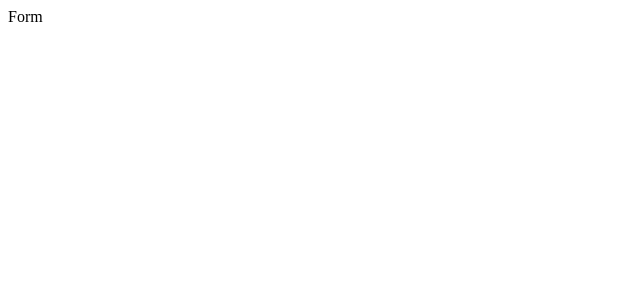
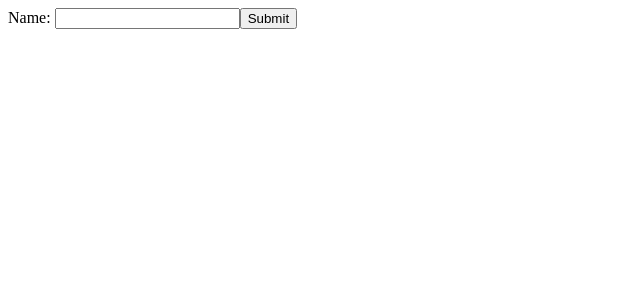
Before and after one commit to davi-p-oliveira-11/react-hook-form-example, a React (Vite) app: page / in a window 1280 px wide. Shown: the top 300 px of the page, without its empty margins (0-640 px from the left). Built offline with nearby package versions, Linux system fonts and the light colour scheme.

Commit message:
added name form field

```diff
--- a/src/components/Form.tsx
+++ b/src/components/Form.tsx
@@ -1,4 +1,4 @@
-import { useForm } from "react-hook-form";
+import { useForm, type SubmitHandler } from "react-hook-form";
 
 interface FormData {
    name: string;
@@ -11,9 +11,25 @@ export default function Form() {
     register,
     handleSubmit,
     formState : {errors, isSubmitting},
-  } = useForm();
+  } = useForm<FormData>();
+
+  const onSubmit: SubmitHandler<FormData> = (data) => {
+    console.log(data)
+  }
 
   return (
-    <div>Form</div>
-  )
-}
+    <form onSubmit={handleSubmit(onSubmit)}>
+      <div>
+        <label htmlFor="name">Name: </label>
+        <input
+           type="text"
+           id="name"
+           {...register('name', {required: 'Name is required'})}
+        />
+
+        {errors.name && <p style={{ color: "red"}}>{errors.name.message}</p>}
+        <button type="submit">Submit</button>
+      </div>
+    </form>
+  );
+};
```
